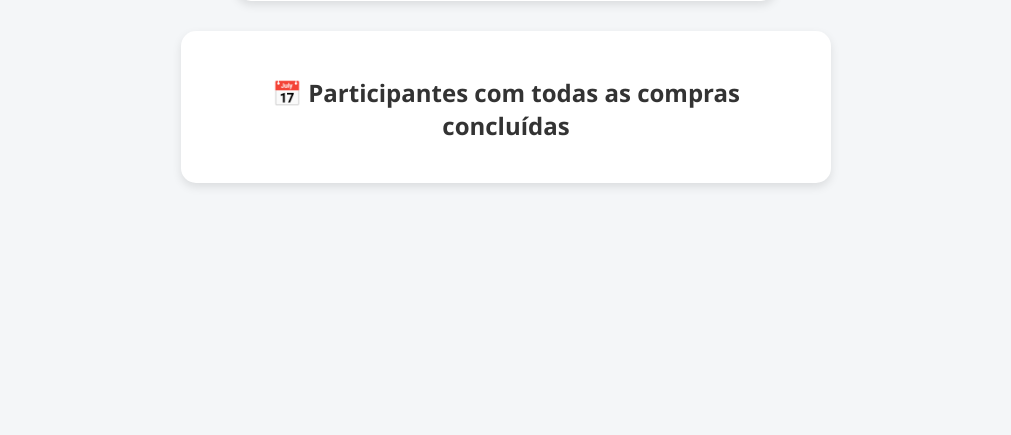
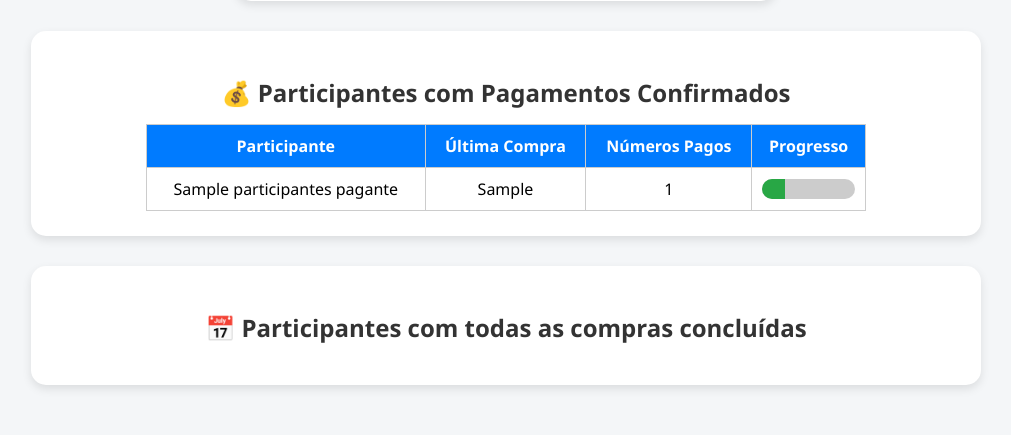
Before and after one commit to JacksonFFA/projeto-rifa, a Flask app: template templates/dashboard.html in a window 1280 px wide. Shown: the part 1103-1538 px from the top of the page, without its empty margins (134-1145 px from the left). Before the commit the page ends 1290 px from the top, so only its background shows below. Run offline with Flask 3, Linux system fonts and the light colour scheme; the template is opened without the code that fills it: most values are stand-ins (such as "Sample title", 1, 10 or a date in 2020).

Commit message:
Atualiza dashboard com gráfico de pizza, tabela de pagamentos e barra de progresso

```diff
--- a/templates/dashboard.html
+++ b/templates/dashboard.html
@@ -1,4 +1,3 @@
-<!-- Novo dashboard.html com gráfico de pizza + tabela de status e lista de participantes -->
 <!DOCTYPE html>
 <html lang="pt-br">
 <head>
@@ -63,15 +62,17 @@
       background-color: #007bff;
       color: white;
     }
-    .top-participantes {
+    .top-participantes,
+    .pagamentos {
       background-color: white;
       padding: 25px;
       border-radius: 15px;
       box-shadow: 0 4px 10px rgba(0,0,0,0.1);
-      max-width: 600px;
-      margin: 0 auto;
+      max-width: 900px;
+      margin: 30px auto;
     }
-    .top-participantes h2 {
+    .top-participantes h2,
+    .pagamentos h2 {
       color: #333;
       margin-bottom: 15px;
     }
@@ -83,6 +84,17 @@
       font-size: 18px;
       margin: 8px 0;
       color: #555;
+    }
+    .barra-energia {
+      height: 20px;
+      background-color: #ccc;
+      border-radius: 10px;
+      overflow: hidden;
+    }
+    .barra-energia span {
+      display: block;
+      height: 100%;
+      background-color: #28a745;
     }
   </style>
 </head>
@@ -111,6 +123,30 @@
       <tr><th>Status</th><th>Quantidade</th><th>Porcentagem</th></tr>
       <tr><td>Comprados</td><td>{{ numeros_comprados }}</td><td>{{ (numeros_comprados / (numeros_comprados + numeros_disponiveis) * 100)|round(1) }}%</td></tr>
       <tr><td>Disponíveis</td><td>{{ numeros_disponiveis }}</td><td>{{ (numeros_disponiveis / (numeros_comprados + numeros_disponiveis) * 100)|round(1) }}%</td></tr>
+    </table>
+  </div>
+
+  <div class="pagamentos">
+    <h2>💰 Participantes com Pagamentos Confirmados</h2>
+    <table>
+      <tr>
+        <th>Participante</th>
+        <th>Última Compra</th>
+        <th>Números Pagos</th>
+        <th>Progresso</th>
+      </tr>
+      {% for p in participantes_pagantes %}
+      <tr>
+        <td>{{ p.nome }}</td>
+        <td>{{ p.ultima_compra }}</td>
+        <td>{{ p.total_pagos }}</td>
+        <td>
+          <div class="barra-energia">
+            <span style="width: {{ (p.total_pagos / 4) * 100 }}%;"></span>
+          </div>
+        </td>
+      </tr>
+      {% endfor %}
     </table>
   </div>
 
```
Also changed, not shown: requirements.txt (deleted, +0 -15 lines), routes/dashboard.py (+24 -2 lines), meus-numeros.html (renamed from static/static/meus-numeros.html).
